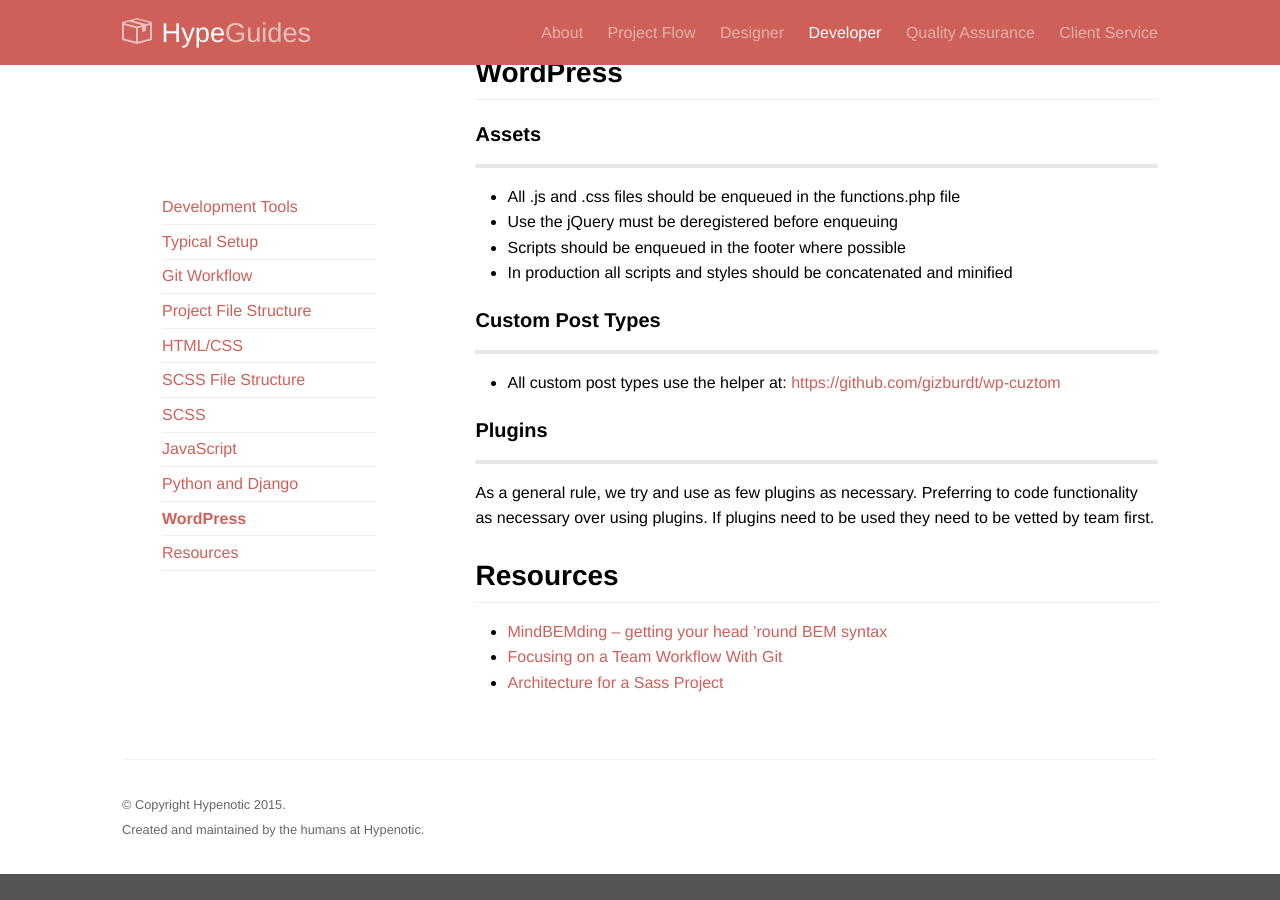
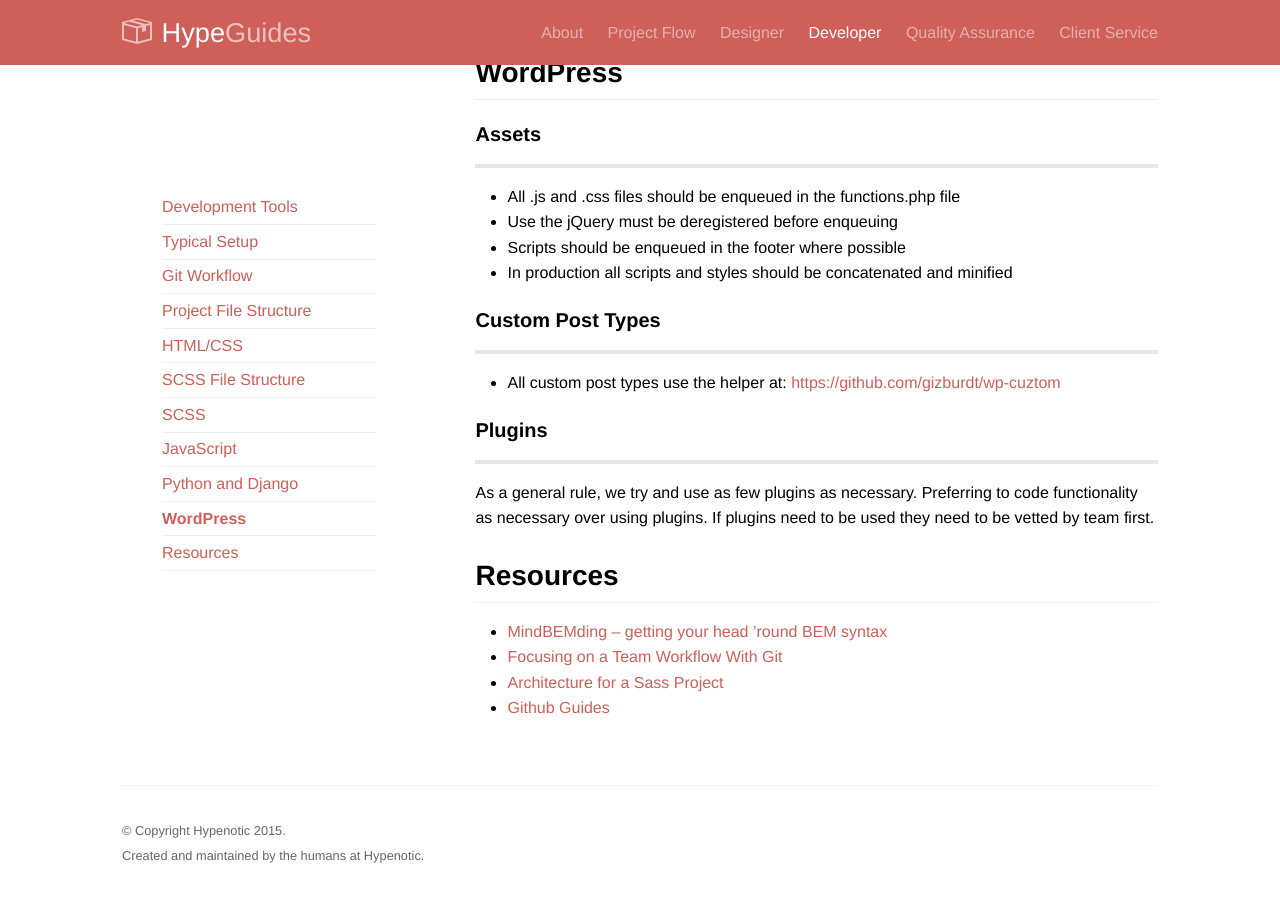
Before and after one commit to TaniaD13/handbook, a Jekyll site: the page built from developer.md, in a window 1280 px wide and 900 px high, scrolled down 9395 px. Built offline with Jekyll 4.4.1, drawn with Linux system fonts in a browser that asks for light colours; Markdown is read by kramdown in place of the engine named in the settings; before the commit the page ends 10269 px from its top, so only the background shows below that.

Commit message:
Update developer.md

```diff
--- a/developer.md
+++ b/developer.md
@@ -349,3 +349,4 @@
 * [MindBEMding – getting your head ’round BEM syntax](http://csswizardry.com/2013/01/mindbemding-getting-your-head-round-bem-syntax/)
 * [Focusing on a Team Workflow With Git](http://code.tutsplus.com/tutorials/focusing-on-a-team-workflow-with-git--cms-22514)
 * [Architecture for a Sass Project](http://www.sitepoint.com/architecture-sass-project/)
+* [Github Guides](https://guides.github.com/)
```
